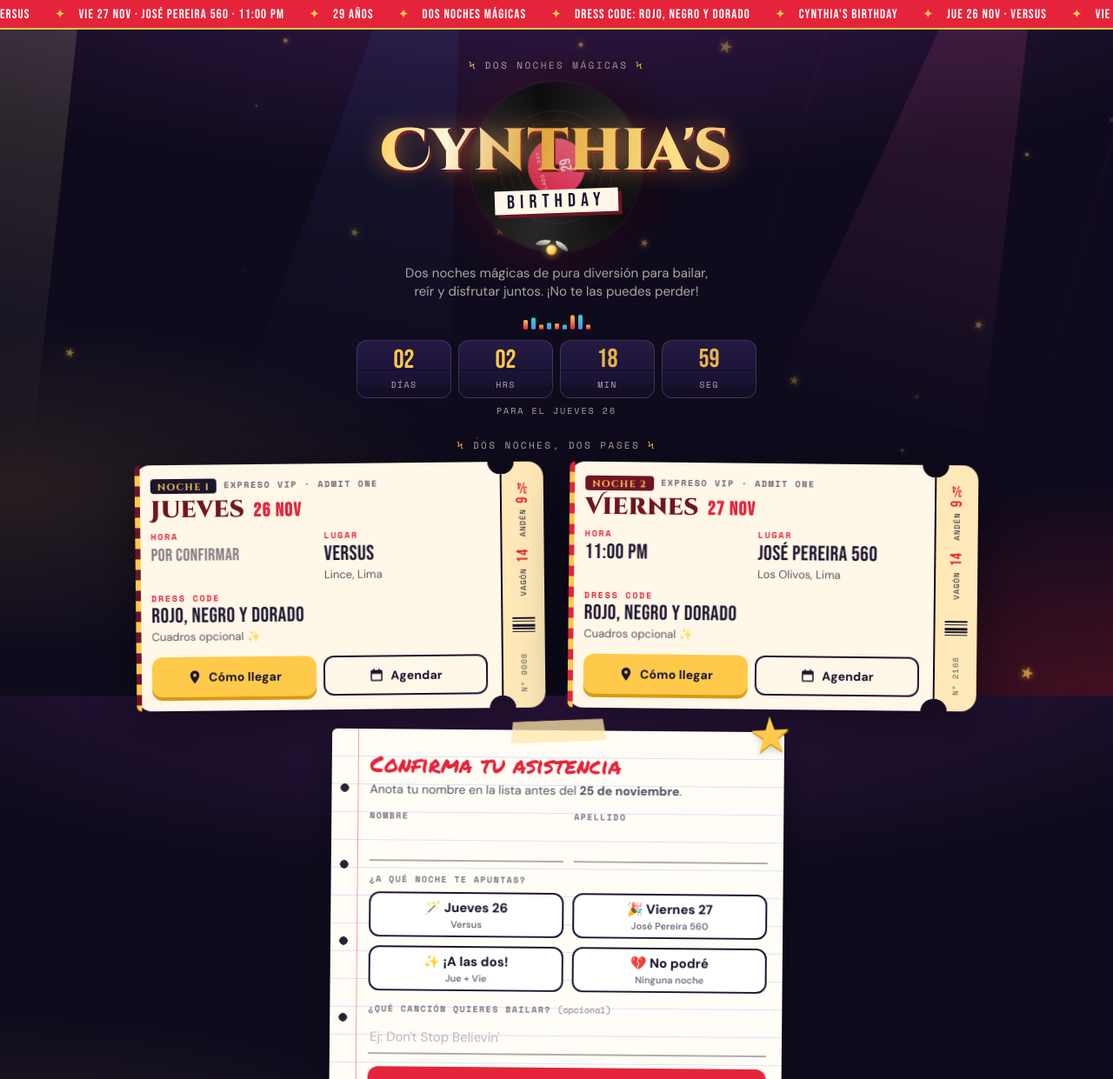
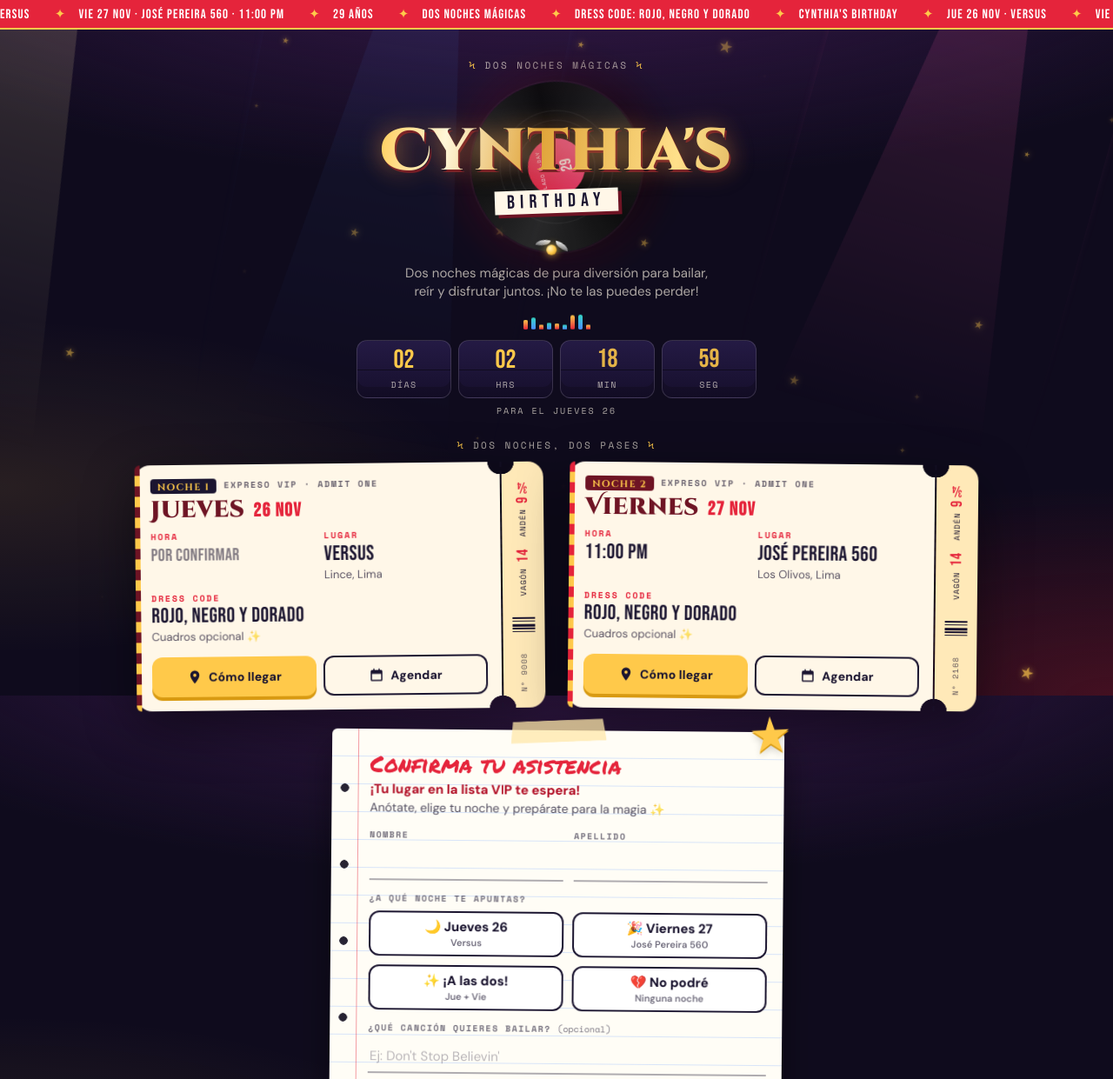
Before and after one commit to DBryan363/Cynthia-Party, a plain HTML site: page index.html in a window 1280 px wide. Shown: the top 1241 px of the page at 87% size. Drawn offline with nearby package versions, Linux system fonts and the light colour scheme.

Commit message:
Emoji compatible para el jueves y mensaje de lista sin fecha límite
Co-Authored-By: Claude Opus 5.5 <noreply@anthropic.com>
Claude-Session: https://claude.ai/code/session_01X5KBmerbAipXXG7GxfPJ6F

```diff
--- a/app.js
+++ b/app.js
@@ -59,7 +59,6 @@
   document.title = `${name}'s Birthday`;
   const age = C.celebrant?.age;
   $("#vinylAge").textContent = age ? String(age) : "★";
-  $("#deadline").textContent = C.rsvpDeadline || "la fiesta";
   if (!multi) $("#ticketsKicker").textContent = "Tu pase";
 
   /* ---------- Calendario (enlace por noche) ---------- */
--- a/config.js
+++ b/config.js
@@ -18,7 +18,7 @@ window.INVITE_CONFIG = {
     {
       id: "jue",
       label: "Noche 1",
-      emoji: "🪄",
+      emoji: "🌙",
       startISO: "2026-11-26T22:00:00-05:00", // ⚠️ hora provisional, falta confirmarla
       timeTBD: true,
       venue: {
@@ -50,9 +50,6 @@ window.INVITE_CONFIG = {
     detail: "Cuadros opcional ✨",
   },
 
-  // Fecha límite para confirmar (texto libre, se muestra tal cual)
-  rsvpDeadline: "25 de noviembre",
-
   // URL de la Web App de Google Apps Script (ver README → "Conectar Google Sheets").
   // Déjala vacía para probar en "modo demo" (no guarda nada, solo simula).
   sheetsEndpoint: "https://script.google.com/macros/s/AKfycbzX1BlC2XqdV-_fRv4Io7eelAGpPRtuwzxSwXjhmLyFYV2Tq65nwA2640S3hcKkIxrF/exec",
--- a/index.html
+++ b/index.html
@@ -134,7 +134,7 @@
       <span class="gold-star" aria-hidden="true">★</span>
 
       <h2 class="signup__title" id="rsvpTitle">Confirma tu asistencia</h2>
-      <p class="signup__sub">Anota tu nombre en la lista antes del <b id="deadline">—</b>.</p>
+      <p class="signup__sub"><b>¡Tu lugar en la lista VIP te espera!</b> Anótate, elige tu noche y prepárate para la magia ✨</p>
 
       <form id="rsvpForm" novalidate autocomplete="on">
         <div class="row2">
--- a/styles.css
+++ b/styles.css
@@ -397,6 +397,7 @@ button, input { font: inherit; color: inherit; }
   color: var(--red);
 }
 .signup__sub { margin: 4px 0 14px; font-size: 14px; color: rgba(27,21,48,.75); padding-right: 40px; }
+.signup__sub b { display: block; color: var(--red-dk); font-size: 15px; }
 
 #rsvpForm { display: grid; gap: 14px; }
 .row2 { display: grid; grid-template-columns: 1fr 1fr; gap: 12px; }
```
Also changed, not shown: 1 other file.
